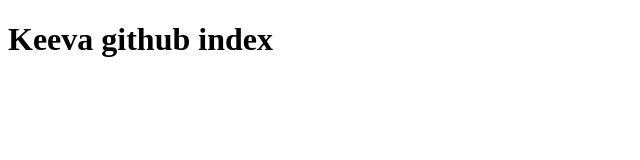
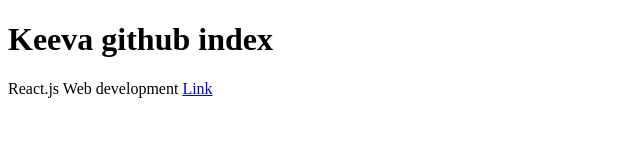
Before and after one commit to KeevaDesign/keevadesign.github.io, a plain HTML site: page index.html in a window 1280 px wide. Shown: the whole page, without its empty margins (0-640 px from the left). Drawn offline with Linux system fonts and the light colour scheme.

Commit message:
added link

```diff
--- a/index.html
+++ b/index.html
@@ -9,6 +9,8 @@
 
 <body>
     <h1>Keeva github index</h1>
+    React.js Web development
+    <a href="https://keevadesign.github.io/snowboard-coach">Link</a>
 
 </body>
 
```
